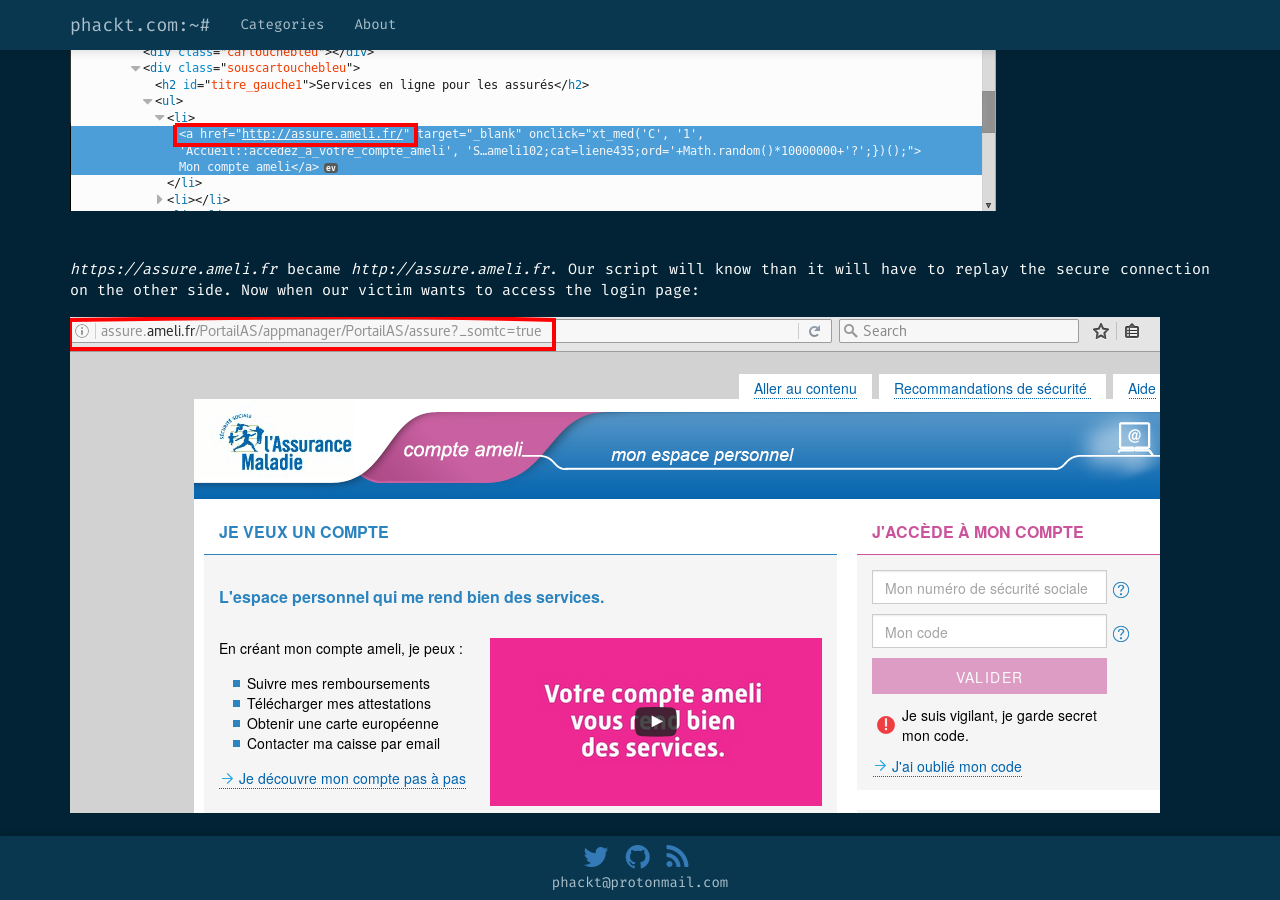
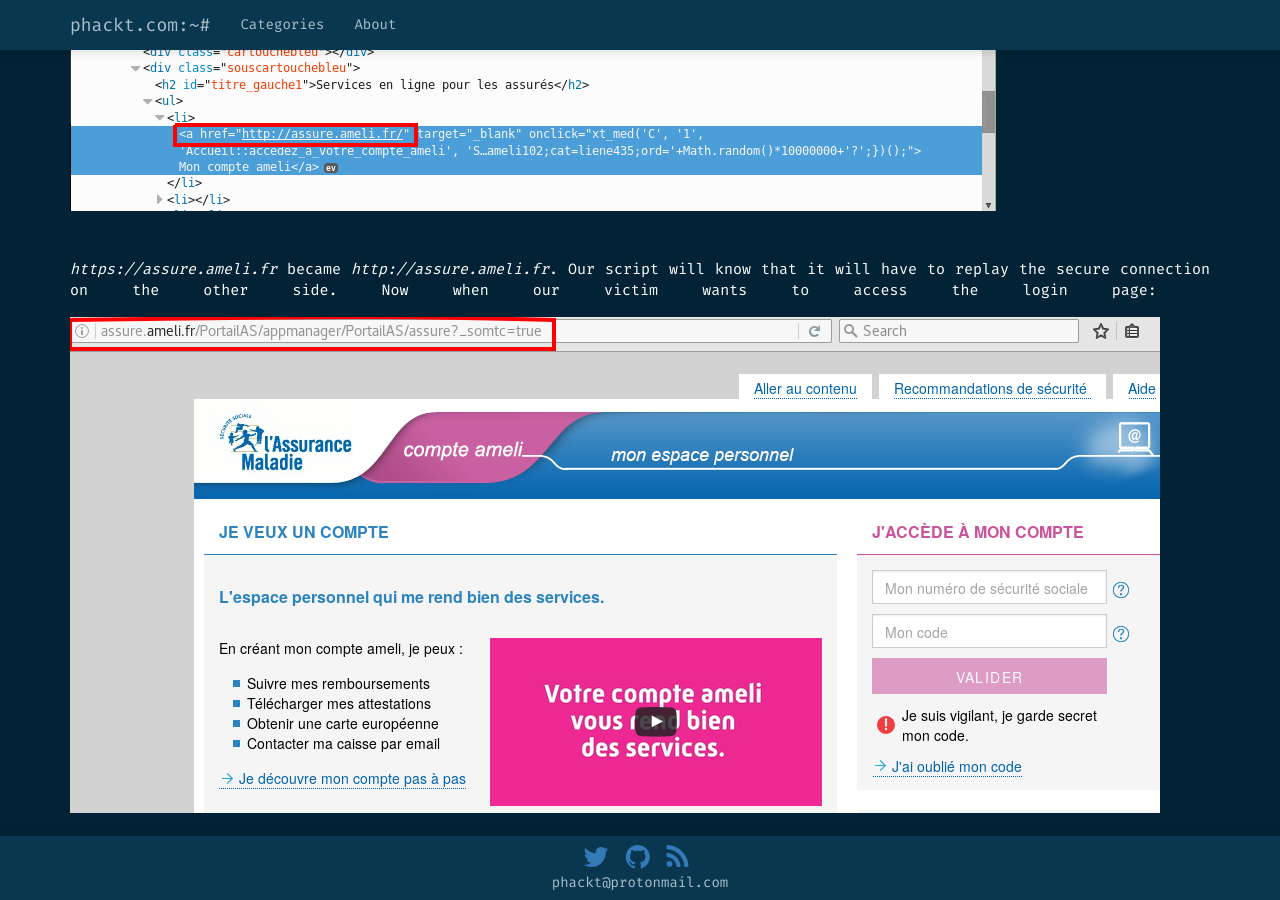
Before and after one commit to phackt/phackt.github.io, a Jekyll site: the page built from _posts/2017-03-27-mitm-non-hsts-example.markdown, in a window 1280 px wide and 900 px high, scrolled down 6370 px. Built offline with Jekyll 4.4.1, drawn with Linux system fonts in a browser that asks for light colours; nearby versions of some CDN libraries; some web fonts are replaced; comment, search, counter and statistics services are not loaded; some of the changed text lies outside the part shown.

Commit message:
Update 2017-03-27-mitm-non-hsts-example.markdown

```diff
--- a/_posts/2017-03-27-mitm-non-hsts-example.markdown
+++ b/_posts/2017-03-27-mitm-non-hsts-example.markdown
@@ -130,14 +130,14 @@ Poisoning successful!!!
 So now we are definitely ready to intercept the trafic.
 ![pic4]({{ site.url }}/public/images/mitm-example/pic4.png)
 
-Now imagine than the victim is surfing on http://www.ameli.fr.
+Now imagine that the victim is surfing on http://www.ameli.fr.
 ![pic5]({{ site.url }}/public/images/mitm-example/pic5.png)
 
 We see the trafic passing through the attacker machine.
 From the victim's point of view, everything seems transparent... but notice a detail:
 ![pic6]({{ site.url }}/public/images/mitm-example/pic6.png)
 
-*https://assure.ameli.fr* became *http://assure.ameli.fr*. Our script will know than it will have to replay the secure connection on the other side. Now when our victim wants to access the login page:
+*https://assure.ameli.fr* became *http://assure.ameli.fr*. Our script will know that it will have to replay the secure connection on the other side. Now when our victim wants to access the login page:
 ![pic7]({{ site.url }}/public/images/mitm-example/pic7.png)
 
 Everything seems ok, except.... Where is the green padlock ![padlock]({{ site.url }}/public/images/mitm-example/padlock.png) ???
@@ -155,7 +155,7 @@ Credentials have been stolen.
 And from our victim, is this transparent ?:
 ![pic10]({{ site.url }}/public/images/mitm-example/pic10.png)
 
-A lot of people will not notice than the connection is not secure (except you infosec ninjas) and will keep on surfing.
+A lot of people will not notice that the connection is not secure (except you infosec ninjas) and will keep on surfing.
 
 Is it really much more expensive to have all the pages secure ? [HSTS](https://tools.ietf.org/html/rfc6797) is also just one header in the response and can easily be added. Companies should also think to have their domain in the preload list in order to perform a 307 internal redirect from the very first request.
 Finally we can not talk here about vulnerability, but more as a lack of responsability.
```
